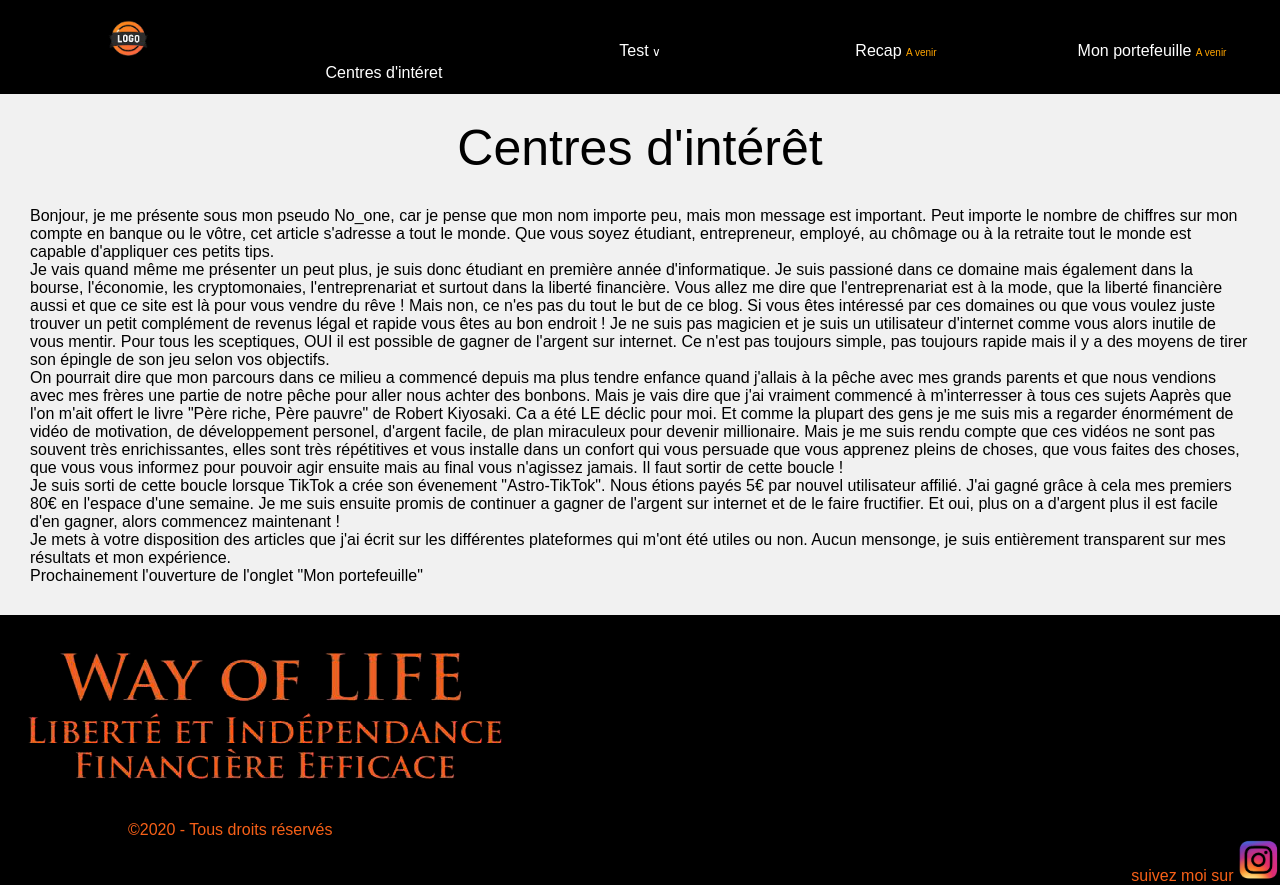
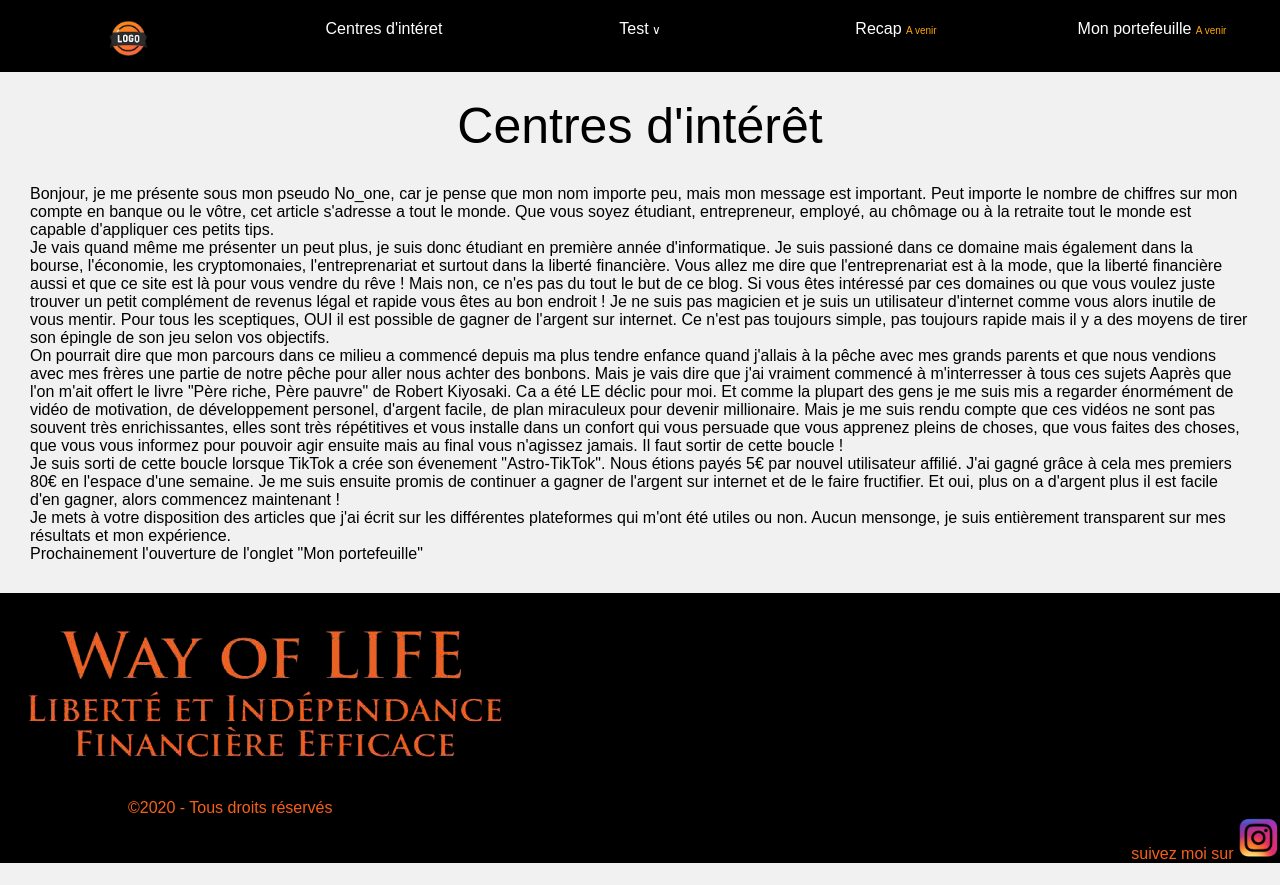
Before and after one commit to malo-perso/Way-of-LIFE.github.io, a plain HTML site: page interet.html in a window 1280 px wide. After the commit the page ends 863 px from the top, so only its background shows below. Drawn offline with Linux system fonts and the light colour scheme.

Commit message:
Update interet.html

```diff
--- a/interet.html
+++ b/interet.html
@@ -13,7 +13,7 @@
 	<div class="fond">
 		<nav>
 		  <ul>
-			<li><a href="index.html"><img class="logo" src="image/logo5.png" alt="hidelink"></li>
+			  <li><a href="index.html"><img class="logo" src="image/logo5.png" alt="hidelink"></a></li>
 			<li><a href="interet.html">Centres d'intéret</a></li>
 			<li class="deroulant"><a href="#">Test</a>
 			  <ul class="sous">
```
